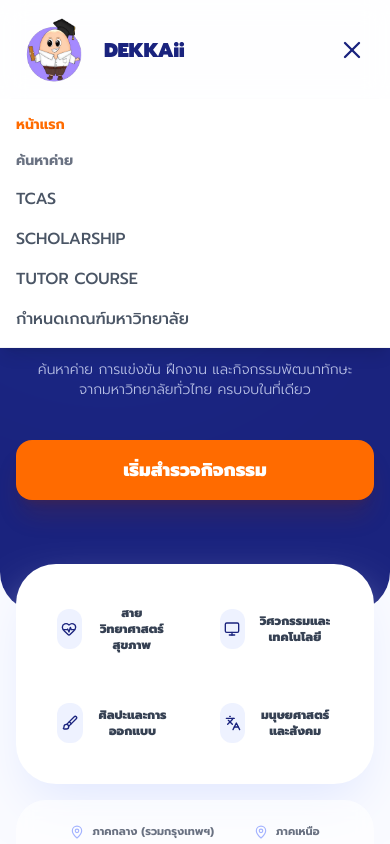
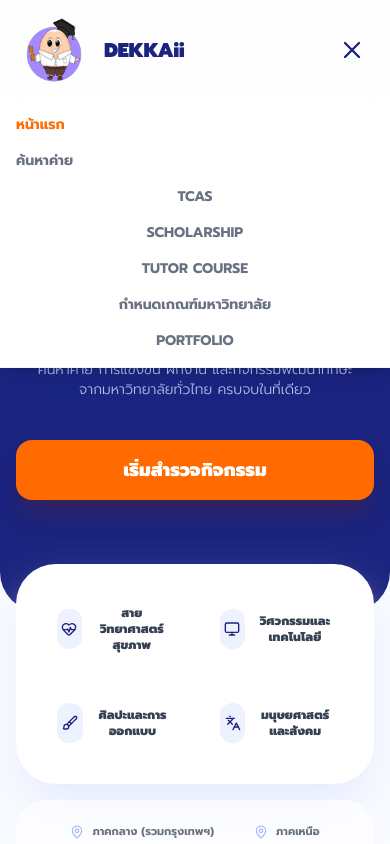
Before and after one commit to Winthak-orn/Dekkaii-Web, a React (Vite) app: page / in a window 390 px wide. Both pictures are taken after a click on the button 352 px from the left and 49 px from the top of the page. Shown: the top 844 px of the page. Built offline with nearby package versions, Linux system fonts and the light colour scheme.

Commit message:
Navar Fix:

```diff
--- a/src/components/Navbar.jsx
+++ b/src/components/Navbar.jsx
@@ -42,10 +42,11 @@
         <div className="absolute top-full left-0 w-full bg-white shadow-lg border-b border-gray-100 flex flex-col p-4 gap-4 md:hidden z-50">
           <button onClick={() => { navigate('home'); setIsMenuOpen(false); }} className={`text-left text-sm font-bold ${view === 'home' ? 'text-[#FF6B00]' : 'text-gray-500 hover:text-[#FF6B00]'}`}>หน้าแรก</button>
           <button onClick={() => { navigate('explore'); setIsMenuOpen(false); }} className={`text-left text-sm font-bold ${view === 'explore' ? 'text-[#FF6B00]' : 'text-gray-500 hover:text-[#FF6B00]'}`}>ค้นหาค่าย</button>
-          <button onClick={() => { navigate('tcas'); setIsMenuOpen(false); }} className="text-left text-gray-600 hover:text-[#ff6600] font-medium">TCAS</button>
-          <button onClick={() => { navigate('scholarship'); setIsMenuOpen(false); }} className="text-left text-gray-600 hover:text-[#ff6600] font-medium">SCHOLARSHIP</button>
-          <button onClick={() => { navigate('tutor'); setIsMenuOpen(false); }} className="text-left text-gray-600 hover:text-[#ff6600] font-medium">TUTOR COURSE</button>
-          <button onClick={() => { navigate('criteria'); setIsMenuOpen(false); }} className="text-left text-gray-600 hover:text-[#ff6600] font-medium">กำหนดเกณฑ์มหาวิทยาลัย</button>
+          <button onClick={() => navigate('tcas')} className={`text-sm font-bold ${view === 'tcas' ? 'text-[#FF6B00]' : 'text-gray-500 hover:text-[#FF6B00]'}`}>TCAS</button>
+          <button onClick={() => navigate('scholarship')} className={`text-sm font-bold ${view === 'scholarship' ? 'text-[#FF6B00]' : 'text-gray-500 hover:text-[#FF6B00]'}`}>SCHOLARSHIP</button>
+          <button onClick={() => navigate('tutor')} className={`text-sm font-bold ${view === 'tutor' ? 'text-[#FF6B00]' : 'text-gray-500 hover:text-[#FF6B00]'}`}>TUTOR COURSE</button>
+          <button onClick={() => navigate('criteria')} className={`text-sm font-bold ${view === 'criteria' ? 'text-[#FF6B00]' : 'text-gray-500 hover:text-[#FF6B00]'}`}>กำหนดเกณฑ์มหาวิทยาลัย</button>
+          <button onClick={() => navigate('portfolio')} className={`text-sm font-bold ${view === 'portfolio' ? 'text-[#FF6B00]' : 'text-gray-500 hover:text-[#FF6B00]'}`}>PORTFOLIO</button>
         </div>
       )}
     </nav>
```
